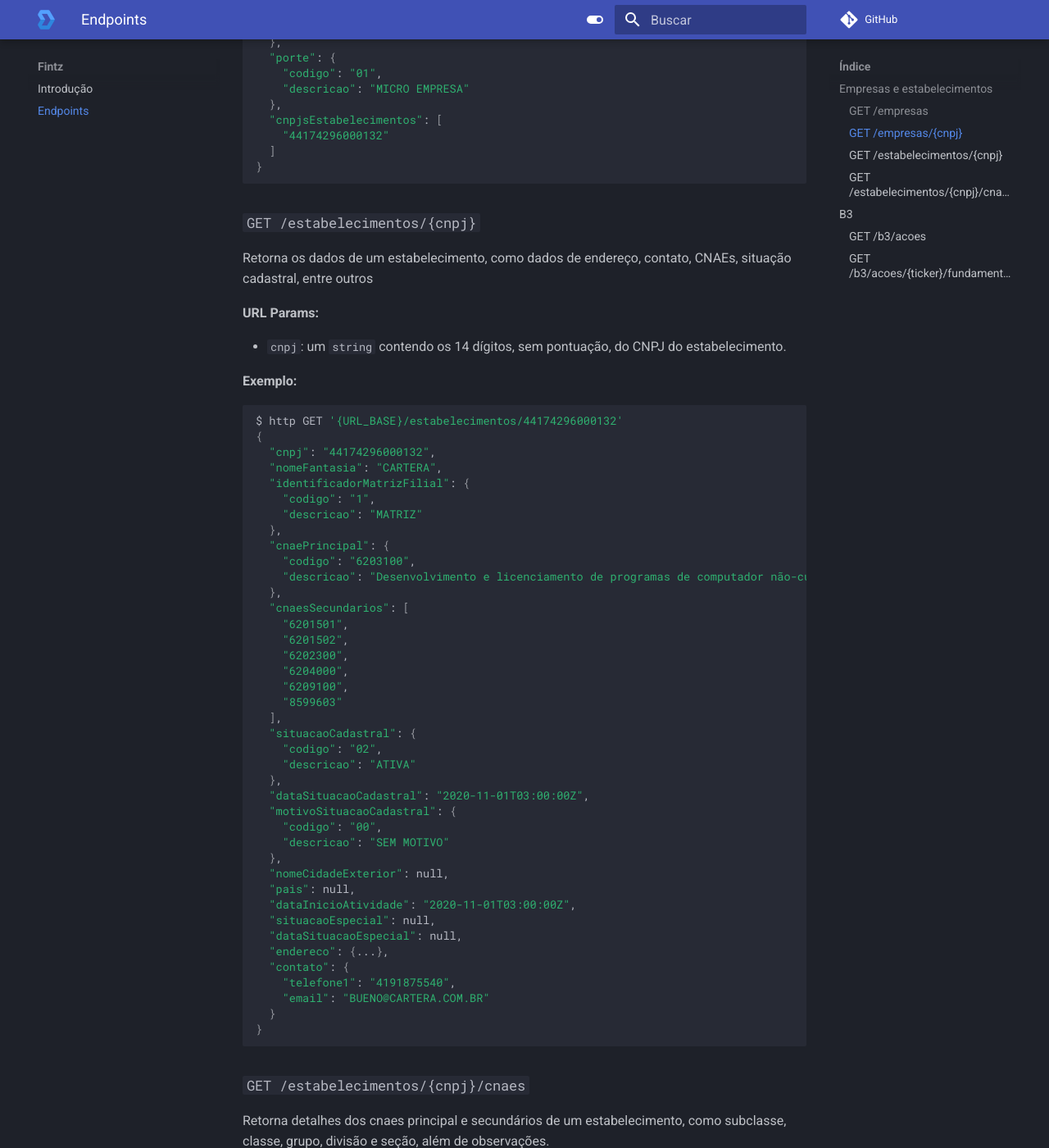
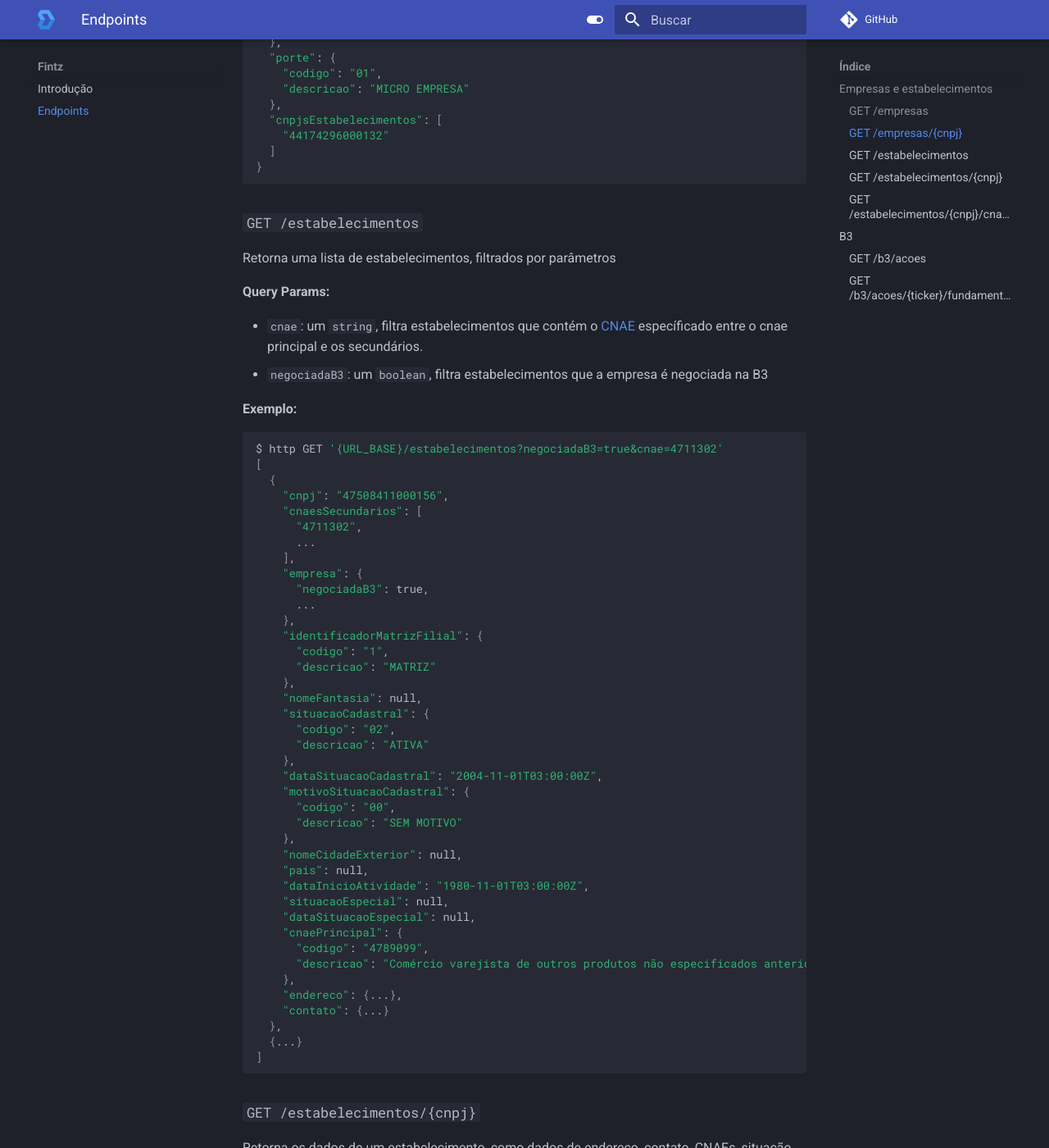
Before and after one commit to thefintz/docs, an MkDocs documentation site: the page built from docs/rest.md, in a window 1280 px wide and 1400 px high, scrolled down 1723 px. Shown: the whole window at 82% size. Built offline with MkDocs 1.6.1 and Material for MkDocs 9.7.7, drawn with Linux system fonts in a browser that asks for light colours; comment, search, counter and statistics services are not loaded; some of the changed text lies outside the part shown.

Commit message:
adding empresa in estabelecimento

````diff
--- a/docs/rest.md
+++ b/docs/rest.md
@@ -85,6 +85,61 @@
 }
 ```
 
+### `GET /estabelecimentos`
+
+Retorna uma lista de estabelecimentos, filtrados por parâmetros
+
+**Query Params:**
+
+- `cnae`: um `string`, filtra estabelecimentos que contém o [CNAE][1] específicado entre o cnae principal
+  e os secundários.
+- `negociadaB3`: um `boolean`, filtra estabelecimentos que a empresa é negociada na B3
+
+**Exemplo:**
+
+```bash
+$ http GET '{URL_BASE}/estabelecimentos?negociadaB3=true&cnae=4711302'
+[
+  {
+    "cnpj": "47508411000156",
+    "cnaesSecundarios": [
+      "4711302",
+      ...
+    ],
+    "empresa": {
+      "negociadaB3": true,
+      ...
+    },
+    "identificadorMatrizFilial": {
+      "codigo": "1",
+      "descricao": "MATRIZ"
+    },
+    "nomeFantasia": null,
+    "situacaoCadastral": {
+      "codigo": "02",
+      "descricao": "ATIVA"
+    },
+    "dataSituacaoCadastral": "2004-11-01T03:00:00Z",
+    "motivoSituacaoCadastral": {
+      "codigo": "00",
+      "descricao": "SEM MOTIVO"
+    },
+    "nomeCidadeExterior": null,
+    "pais": null,
+    "dataInicioAtividade": "1980-11-01T03:00:00Z",
+    "situacaoEspecial": null,
+    "dataSituacaoEspecial": null,
+    "cnaePrincipal": {
+      "codigo": "4789099",
+      "descricao": "Comércio varejista de outros produtos não especificados anteriormente"
+    },
+    "endereco": {...},
+    "contato": {...}
+  },
+  {...}
+]
+```
+
 ### `GET /estabelecimentos/{cnpj}`
 
 Retorna os dados de um estabelecimento, como dados de endereço, contato, CNAEs, situação cadastral, entre outros
@@ -116,25 +167,36 @@
     "6209100",
     "8599603"
   ],
+  "empresa": {
+    "negociadaB3": false,
+    "naturezaJuridica": {...},
+    "qualificacaoResponsavel": {...},
+    "cnpjBasico": "44174296",
+    "capitalSocial": 100000,
+    "nomeEmpresarial": "CARTERA SOFTWARE LTDA",
+    "porte": {...},
+    "cnpjsEstabelecimentos": [...]
+  },
+  "identificadorMatrizFilial": {
+    "codigo": "1",
+    "descricao": "MATRIZ"
+  },
   "situacaoCadastral": {
     "codigo": "02",
     "descricao": "ATIVA"
   },
-  "dataSituacaoCadastral": "2020-11-01T03:00:00Z",
   "motivoSituacaoCadastral": {
     "codigo": "00",
     "descricao": "SEM MOTIVO"
   },
+  "dataSituacaoCadastral": "2020-11-01T03:00:00Z",
   "nomeCidadeExterior": null,
   "pais": null,
   "dataInicioAtividade": "2020-11-01T03:00:00Z",
   "situacaoEspecial": null,
   "dataSituacaoEspecial": null,
   "endereco": {...},
-  "contato": {
-    "telefone1": "4191875540",
-    "email": "BUENO@CARTERA.COM.BR"
-  }
+  "contato": {...}
 }
 ```
 
````
Also changed, not shown: other parts of docs/rest.md (+0 -4 lines).
